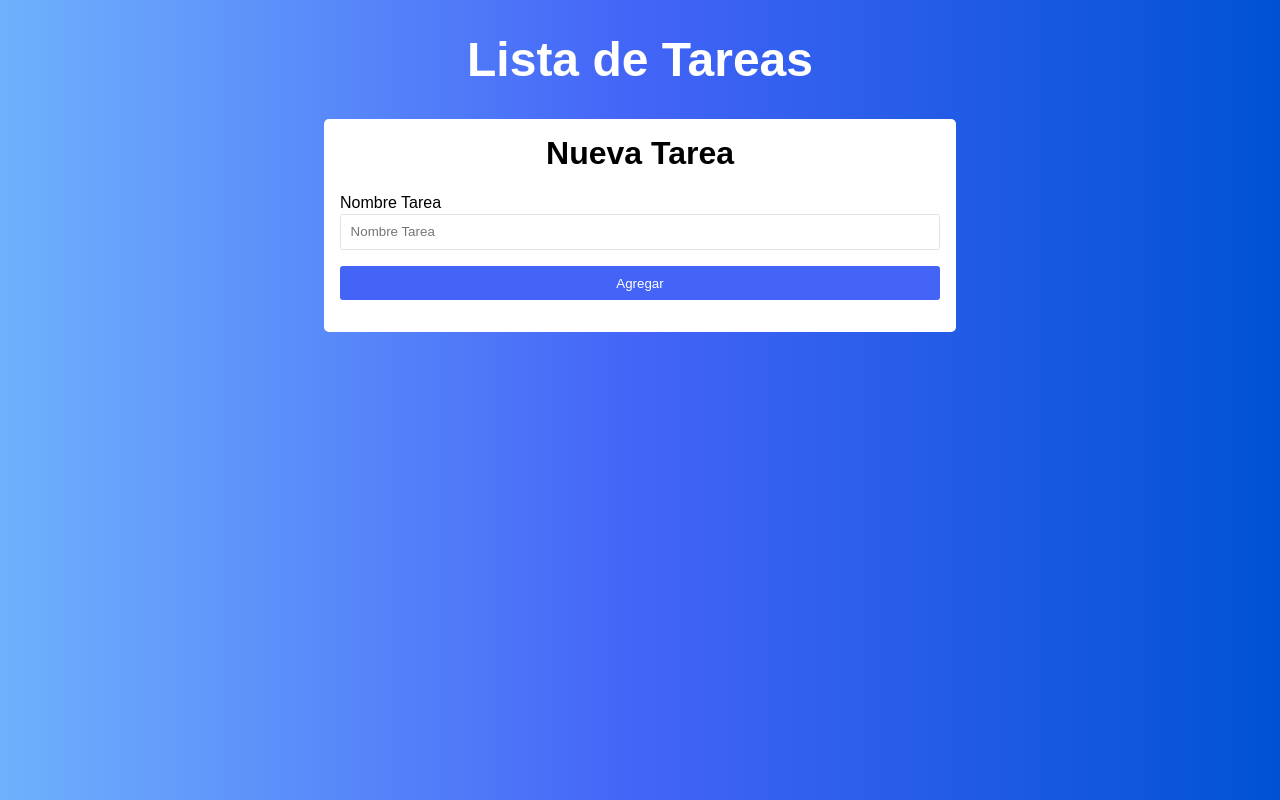
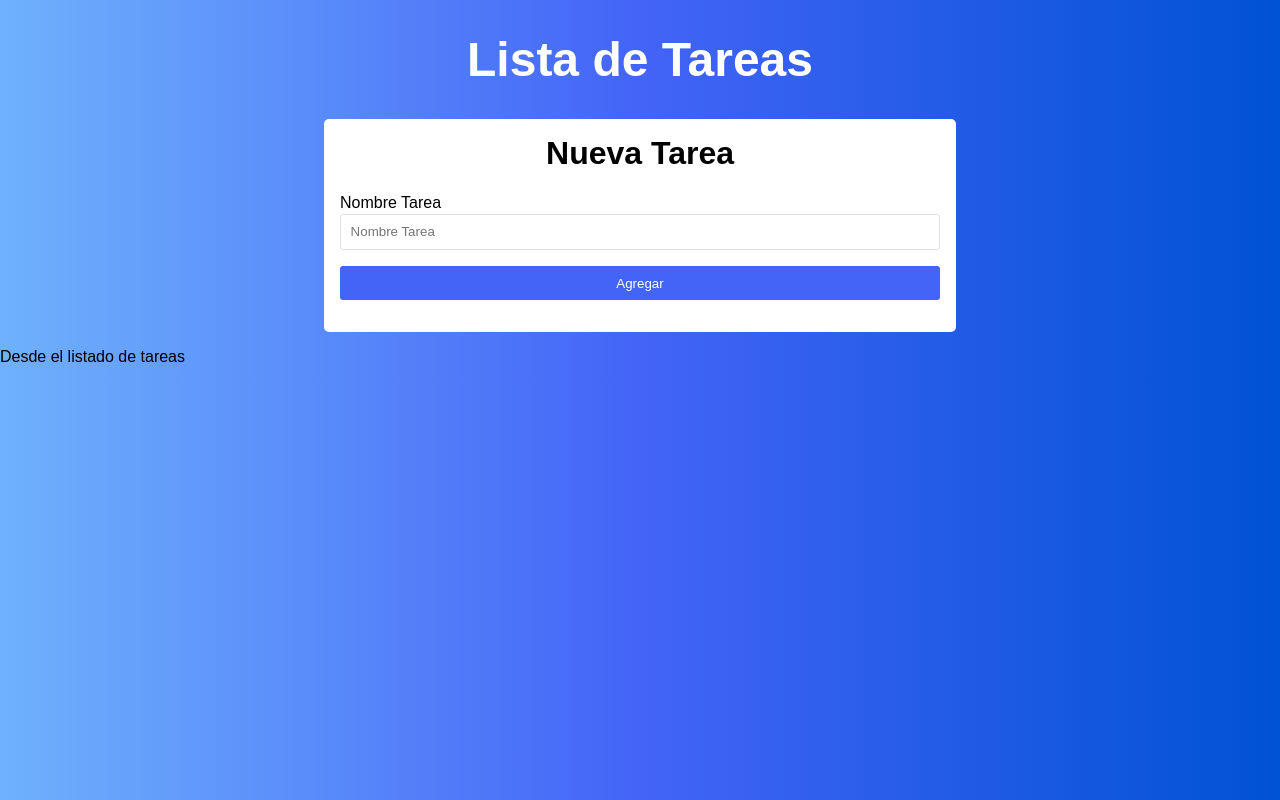
Before and after one commit to Ricardo-Nava-Lima/taks, a React (Create React App) app: page / in a window 1280 px wide. Built offline with nearby package versions, Linux system fonts and the light colour scheme.

Commit message:
Componente para el listado de tareas

```diff
--- a/src/App.js
+++ b/src/App.js
@@ -1,13 +1,14 @@
 import React, { useReducer } from 'react';
 import { tasksReducer } from './reducers/tasksReducer';
 import FormNewTask from './components/Form/FormNewTask';
+import ListTasks from './components/Tasks/ListTasks';
 
 
-const initialState = {
+const initialState = [{
   id: new Date().getTime(),
   task: 'Aprender React',
   done: false
-}
+}]
 
 function App() {
 
@@ -22,6 +23,10 @@ function App() {
 
       <div className="container">
         <FormNewTask />
+
+        <ListTasks
+          tasks={ tasks }
+        />
       </div>
     </>
   );
--- /dev/null
+++ b/src/components/Tasks/ListTasks.jsx
@@ -0,0 +1,10 @@
+import React from 'react';
+
+const ListTasks = ({ tasks }) => {
+    console.log(tasks)
+    return (
+        <p>Desde el listado de tareas</p>
+    );
+}
+
+export default ListTasks;
```
